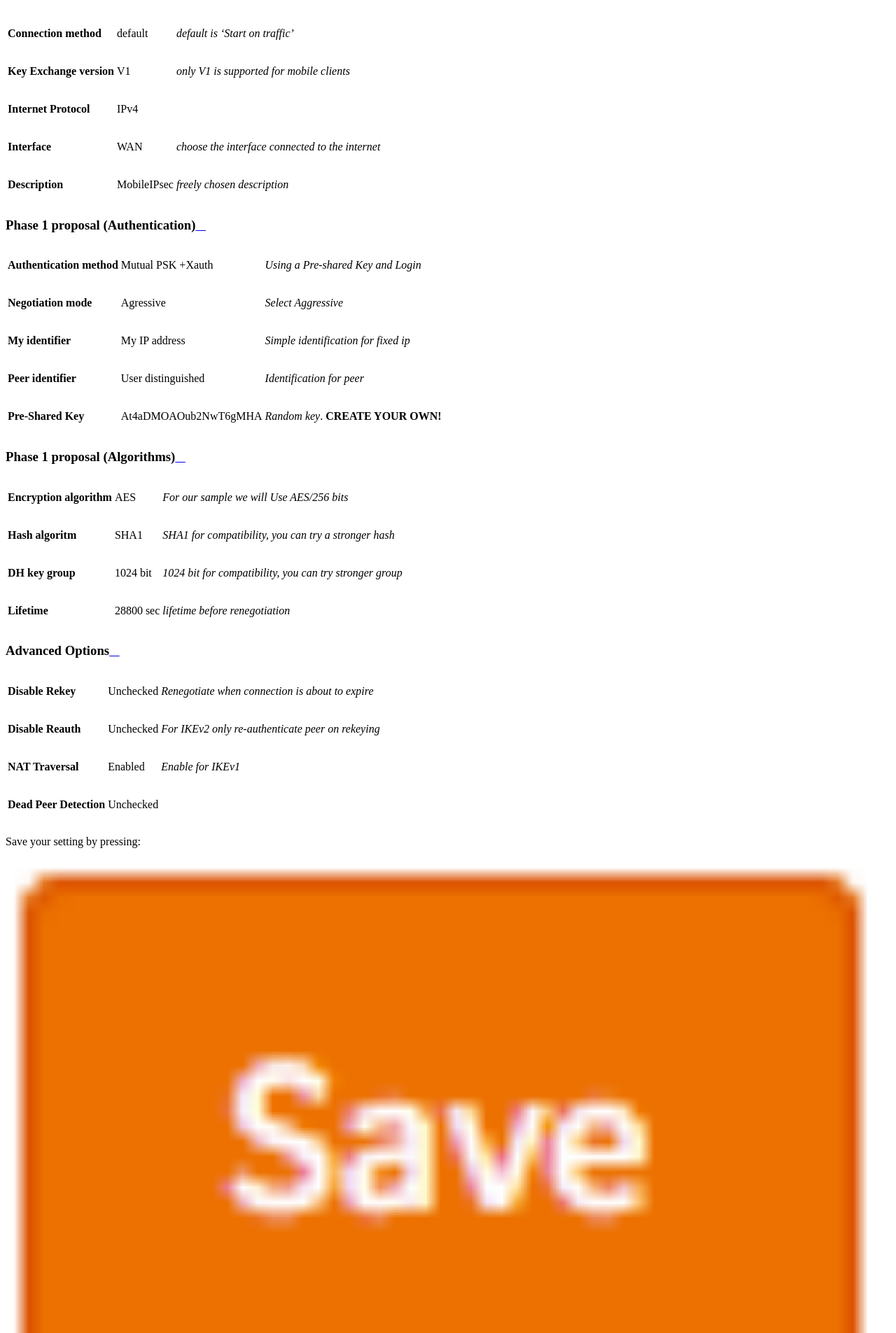
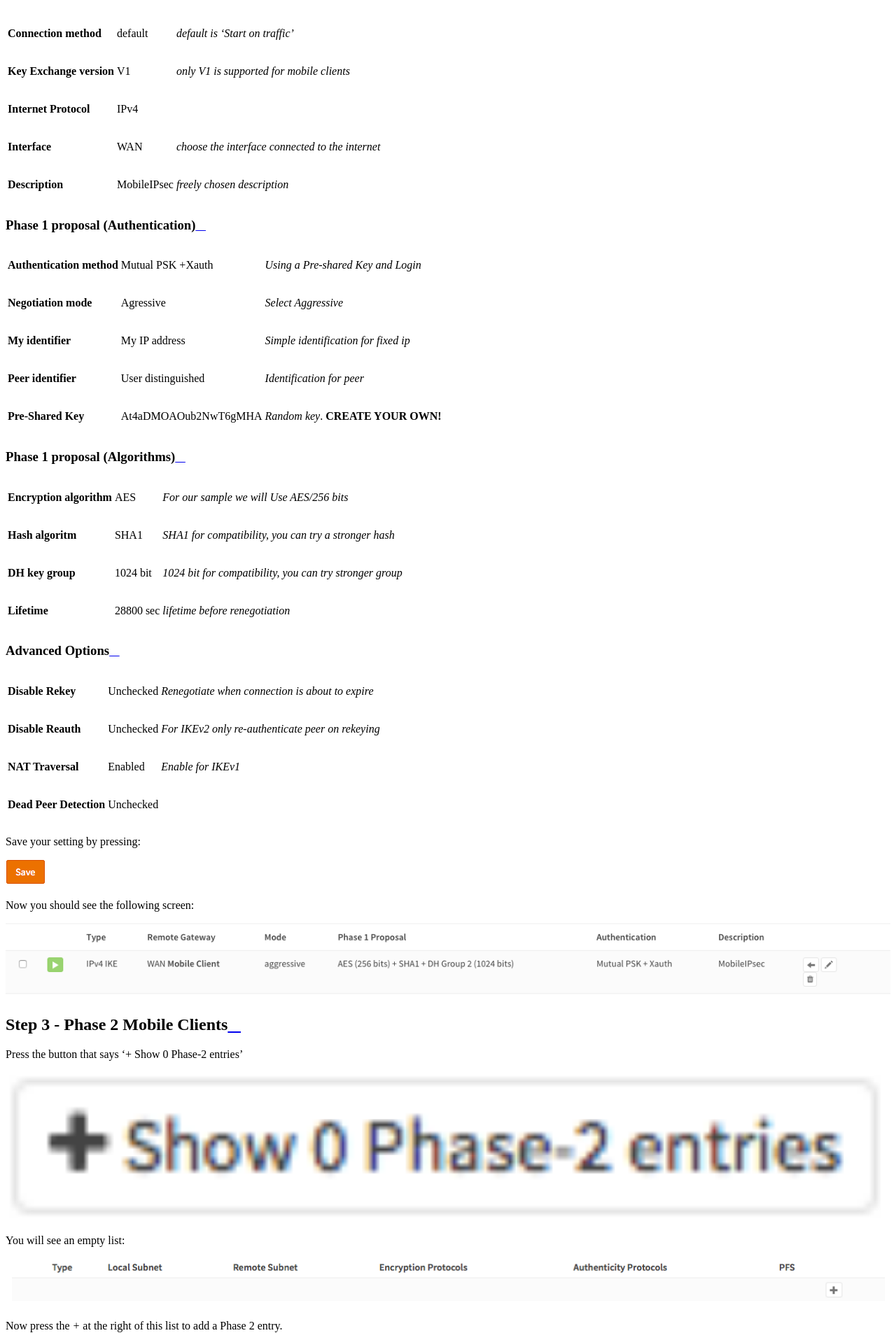
Before and after one commit to opnsense/docs, a Sphinx documentation site: the page built from source/manual/how-tos/ipsec-road.rst, in a window 1280 px wide. Shown: the part 4495-6400 px from the top of the page at 70% size. Built offline with Sphinx 7.4.7 and the Read the Docs theme 2.0.0, drawn with Linux system fonts in a browser that asks for light colours.

Commit message:
misplaced with tag, save button

```diff
--- a/source/manual/how-tos/ipsec-road.rst
+++ b/source/manual/how-tos/ipsec-road.rst
@@ -162,7 +162,7 @@ Advanced Options
 Save your setting by pressing:
 
 .. image:: images/btn_save.png
-    :width: 100%
+
 
 Now you should see the following screen:
 
```
